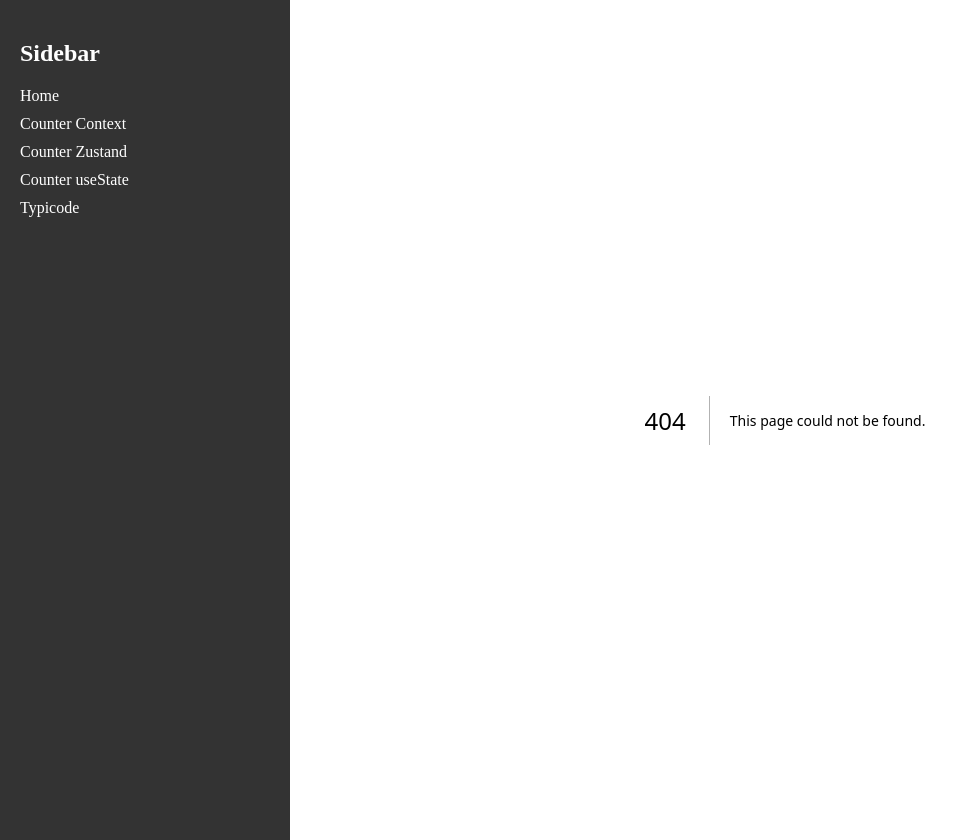
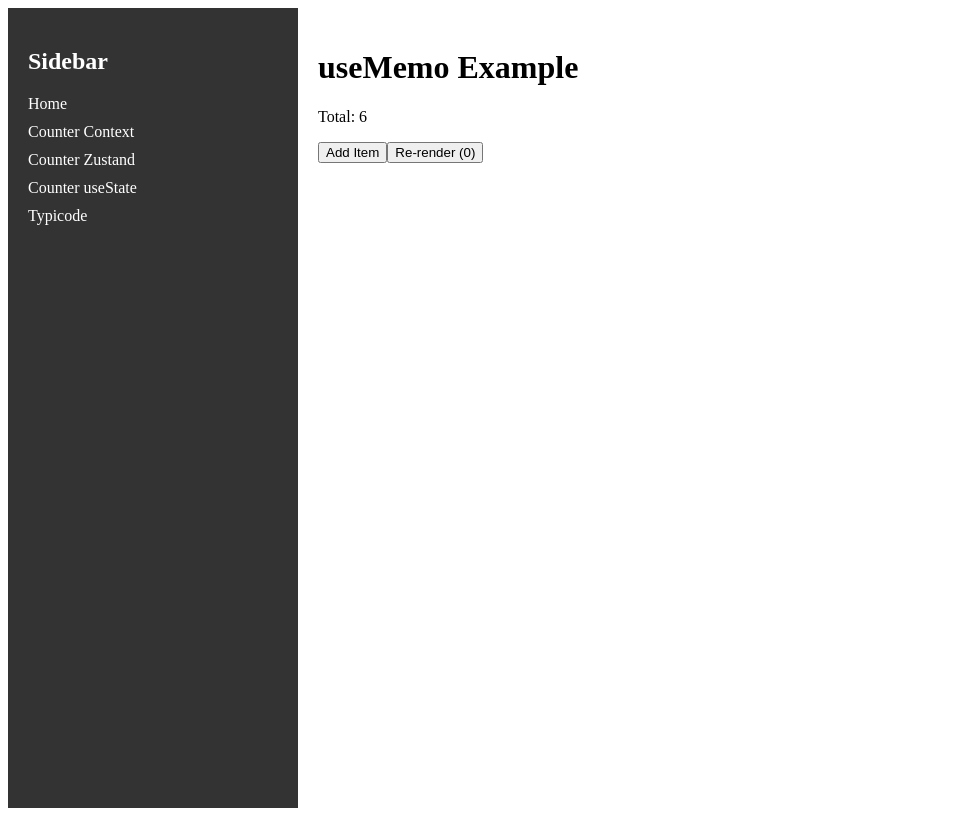
Before and after one commit to yuya2017/learn-next-todo, a Next.js app: page /shop-usememo in a window 1280 px wide. Before the commit this address had no page. Shown: the whole page, without its empty margins (0-976 px from the left). After the commit the page ends 816 px from the top, so only its background shows below. Built offline with nearby package versions, Linux system fonts and the light colour scheme.

Commit message:
add useMemo and useCallback

```diff
--- /dev/null
+++ b/src/pages/shop-usememo.tsx
@@ -0,0 +1,27 @@
+import React, { useMemo, useState } from 'react';
+
+const ExpensiveCalculation = () => {
+  const [items, setItems] = useState([1, 2, 3]);
+  const [count, setCount] = useState(0);
+
+  // 配列の合計をメモ化して計算
+  const total = useMemo(() => {
+    console.log('Calculating total...');
+    return items.reduce((sum, item) => sum + item, 0);
+  }, [items]); // itemsが変更された場合のみ再計算
+
+  const addItem = () => {
+    setItems((prev) => [...prev, prev.length + 1]);
+  };
+
+  return (
+    <div>
+      <h1>useMemo Example</h1>
+      <p>Total: {total}</p>
+      <button onClick={addItem}>Add Item</button>
+      <button onClick={() => setCount(count + 1)}>Re-render ({count})</button>
+    </div>
+  );
+};
+
+export default ExpensiveCalculation;
```
Also changed, not shown: src/pages/shop-usecallback.tsx (added, +27 -0 lines).
